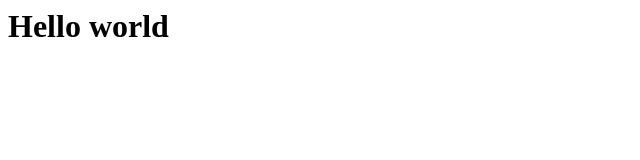
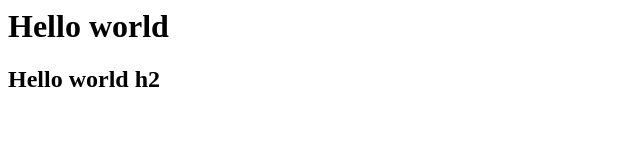
Before and after one commit to alex87k/test_project, a plain HTML site: page index.html in a window 1280 px wide. Shown: the whole page, without its empty margins (0-640 px from the left). Drawn offline with Linux system fonts and the light colour scheme.

Commit message:
add h2 to index.html

```diff
--- a/index.html
+++ b/index.html
@@ -1 +1,2 @@
 <h1>Hello world</h1>
+<h2>Hello world h2</h2>
```
